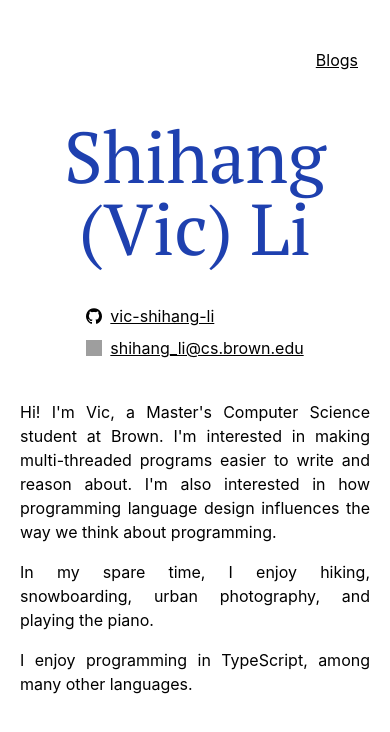
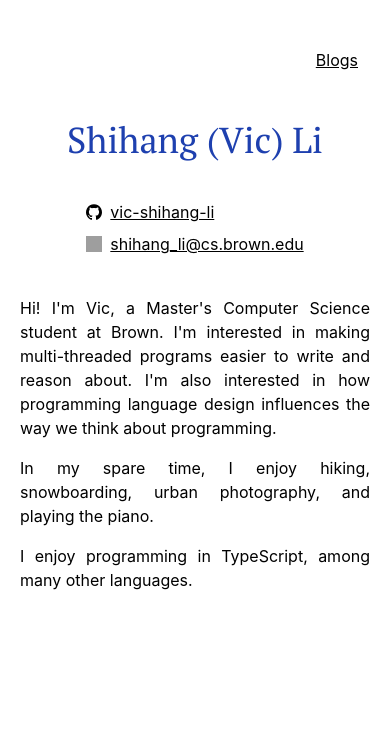
Before and after one commit to vic-lsh/vli, a Next.js app: page / in a window 390 px wide. Shown: the top 732 px of the page. Built offline with nearby package versions, Linux system fonts and the light colour scheme; grey boxes are pictures that could not be loaded.

Commit message:
fix: update front page font size in mobile

```diff
--- a/pages/index.tsx
+++ b/pages/index.tsx
@@ -67,7 +67,7 @@ const PersonalIntro = () => {
 
 const NameHeader: React.FC = ({ children }) => {
   return (
-    <h1 className="text-center text-7xl text-blue-800 dark:text-dark-accent font-serif">
+    <h1 className="text-center text-4xl md:text-7xl text-blue-800 dark:text-dark-accent font-serif">
       {children}
     </h1>
   );
```
